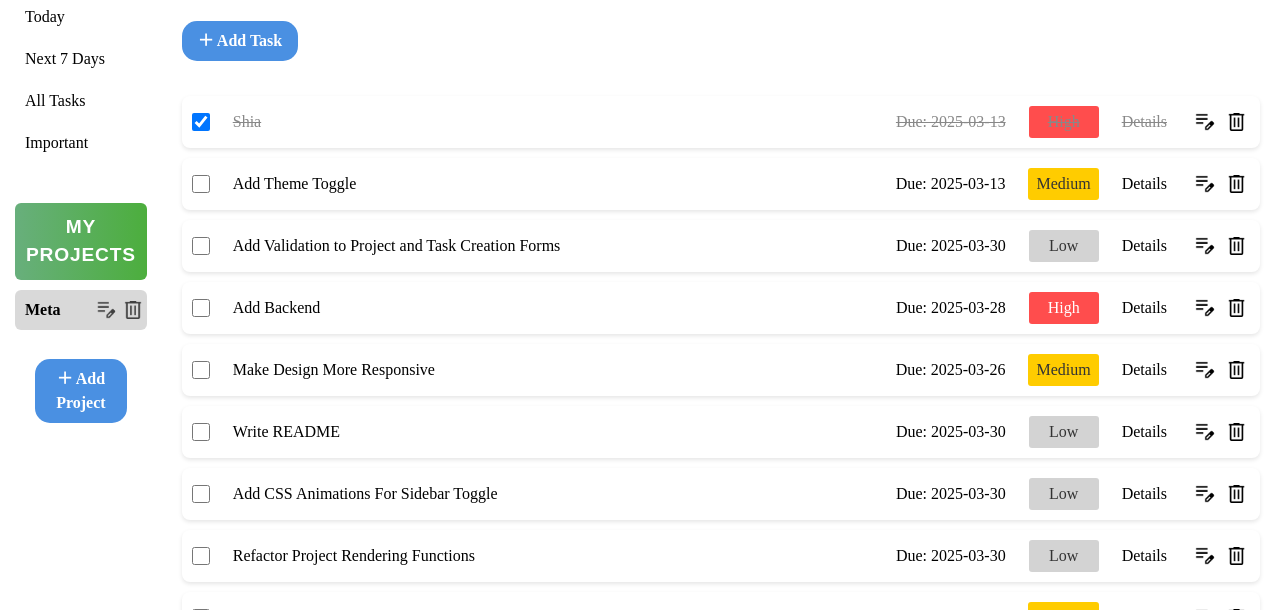
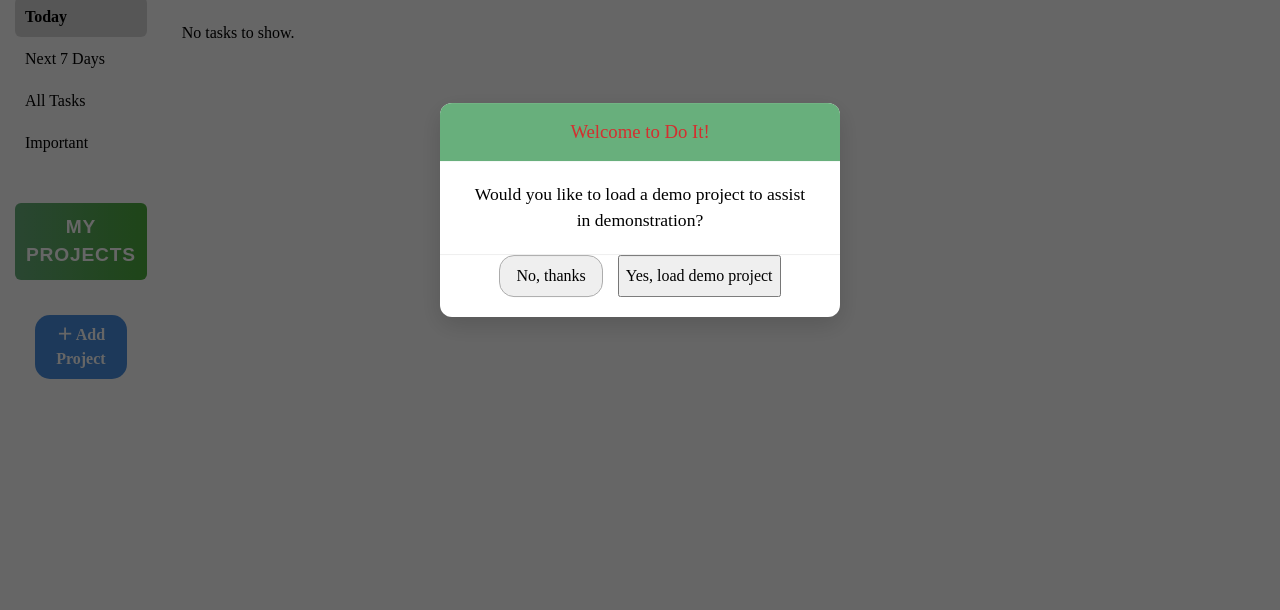
Before and after one commit to skamprogiannis/to-do-app, a website built with webpack: page src/template.html in a window 1280 px wide. Shown: the part 190-800 px from the top of the page. Built offline with nearby package versions, Linux system fonts and the light colour scheme.

Commit message:
Prompt the user on loading up a demo project

```diff
--- a/src/index.js
+++ b/src/index.js
@@ -2,7 +2,7 @@ import "./styles.css";
 import Task from "./Task.js";
 import Project from "./Project.js";
 import { ui } from "./ui.js";
-import { addMetaTestProject } from "./testProject.js";
+import { demoProject } from "./testProject.js";
 import { format, isBefore, addDays } from "date-fns";
 
 export const stateManager = {
@@ -22,6 +22,7 @@ export const stateManager = {
     this.selectNext7DaysTasks();
     this.selectAllTasks();
     document.querySelector('.today-btn').click();
+    demoProject.createDemoProjectModal();
   },
 
   loadProjectsFromLocalStorage() {
@@ -609,4 +610,3 @@ export const stateManager = {
 };
 
 stateManager.initialize();
-addMetaTestProject();
--- a/src/styles.css
+++ b/src/styles.css
@@ -746,3 +746,39 @@ form .cancel-button:hover {
   height: 100px;
   resize: vertical;
 }
+
+/* Test Project Modal */
+.test-project-modal {
+  position: absolute;
+  left: 50%;
+  top: 50%;
+  transform: translate(-50%, -50%);
+  width: 400px;
+  max-width: 90%;
+  background-color: var(--modal-background-color);
+  border-radius: 12px;
+  box-shadow: 0 8px 24px rgba(0, 0, 0, 0.15);
+  overflow: hidden;
+  animation: slideUp 0.4s ease-out;
+  z-index: 1000;
+}
+
+.test-project-modal .modal-header {
+  background-color: var(--header-bg-color);
+  color: var(--header-text-color);
+  padding: 15px 20px;
+  text-align: center;
+}
+
+.test-project-modal .modal-body {
+  padding: 20px;
+  text-align: center;
+  font-size: 1.1rem;
+}
+
+.test-project-modal .modal-footer {
+  display: flex;
+  justify-content: center;
+  padding: 0 20px 20px;
+  gap: 15px;
+}
--- a/src/testProject.js
+++ b/src/testProject.js
@@ -3,8 +3,66 @@ import Task from "./Task.js";
 import { ui } from "./ui.js";
 import { stateManager } from "./index.js";
 
-export function addMetaTestProject() {
+function createDemoProjectModal() {
   if (stateManager.projects.length === 0) {
+    const modalOverlay = document.createElement("div");
+    modalOverlay.classList.add("modal-overlay");
+
+    const modalContainer = document.createElement("div");
+    modalContainer.classList.add("test-project-modal");
+
+    const modalHeader = document.createElement("div");
+    modalHeader.classList.add("modal-header");
+    const modalTitle = document.createElement("h3");
+    modalTitle.textContent = "Welcome to Do It!";
+    modalHeader.appendChild(modalTitle);
+
+    const modalBody = document.createElement("div");
+    modalBody.classList.add("modal-body");
+    const message = document.createElement("p");
+    message.textContent =
+      "Would you like to load a demo project to assist in demonstration?";
+    modalBody.appendChild(message);
+
+    const modalFooter = document.createElement("div");
+    modalFooter.classList.add("modal-footer");
+
+    const noButton = document.createElement("button");
+    noButton.textContent = "No, thanks";
+    noButton.classList.add("cancel-button");
+    modalFooter.appendChild(noButton);
+
+    const yesButton = document.createElement("button");
+    yesButton.textContent = "Yes, load demo project";
+    yesButton.classList.add("confirm-button");
+    modalFooter.appendChild(yesButton);
+
+    modalContainer.appendChild(modalHeader);
+    modalContainer.appendChild(modalBody);
+    modalContainer.appendChild(modalFooter);
+    modalOverlay.appendChild(modalContainer);
+
+    document.body.appendChild(modalOverlay);
+
+    // Simple event listeners without Promise
+    yesButton.addEventListener("click", () => {
+      modalOverlay.remove();
+      addMetaDemoProject();
+    });
+
+    noButton.addEventListener("click", () => {
+      modalOverlay.remove();
+    });
+
+    modalOverlay.addEventListener("click", (event) => {
+      if (event.target === modalOverlay) {
+        modalOverlay.remove();
+      }
+    });
+  }
+}
+
+function addMetaDemoProject() {
   const meta = new Project("Meta");
   const shia = new Task(meta.id, "Shia", "", "2025-03-13", "High");
   shia.toggleCompleted();
@@ -36,13 +94,7 @@ export function addMetaTestProject() {
     "2025-03-26",
     "Medium"
   );
-    const readmeTask = new Task(
-      meta.id,
-      "Write README",
-      "",
-      "2025-03-30",
-      "Low"
-    );
+  const readmeTask = new Task(meta.id, "Write README", "", "2025-03-30", "Low");
   const sidebarToggleTask = new Task(
     meta.id,
     "Add CSS Animations For Sidebar Toggle",
@@ -85,10 +137,11 @@ export function addMetaTestProject() {
 
   stateManager.saveProjectData(meta);
   ui.renderProjects(stateManager.projects);
-  }
 
-  if (stateManager.projects.some((project) => project.name === "Meta")) {
   const metaButton = document.querySelector("#project-Meta");
+  if (metaButton) {
     metaButton.click();
   }
 }
+
+export const demoProject = { createDemoProjectModal };
```
Lines whose indentation alone changed are shown as unchanged.
